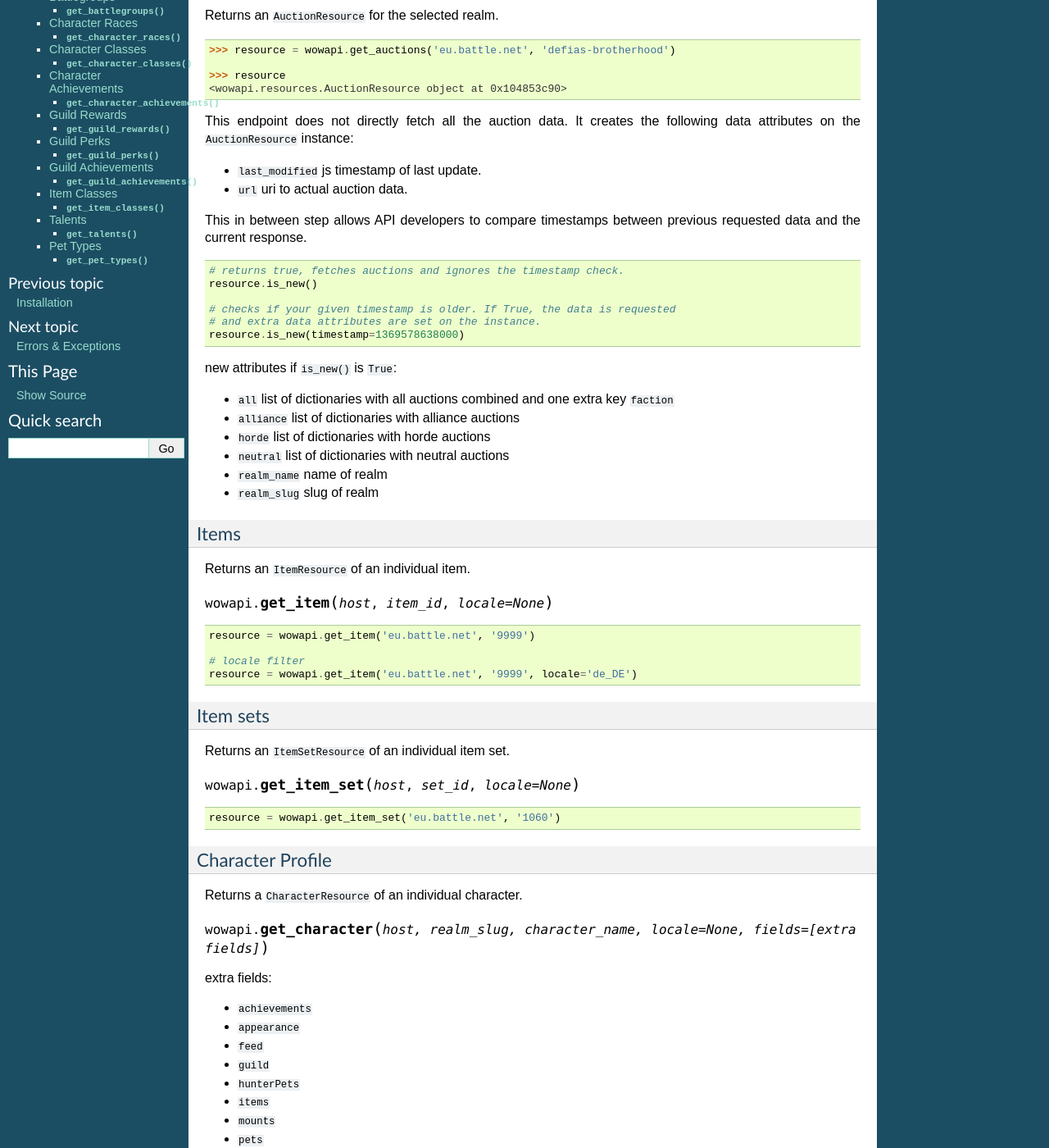
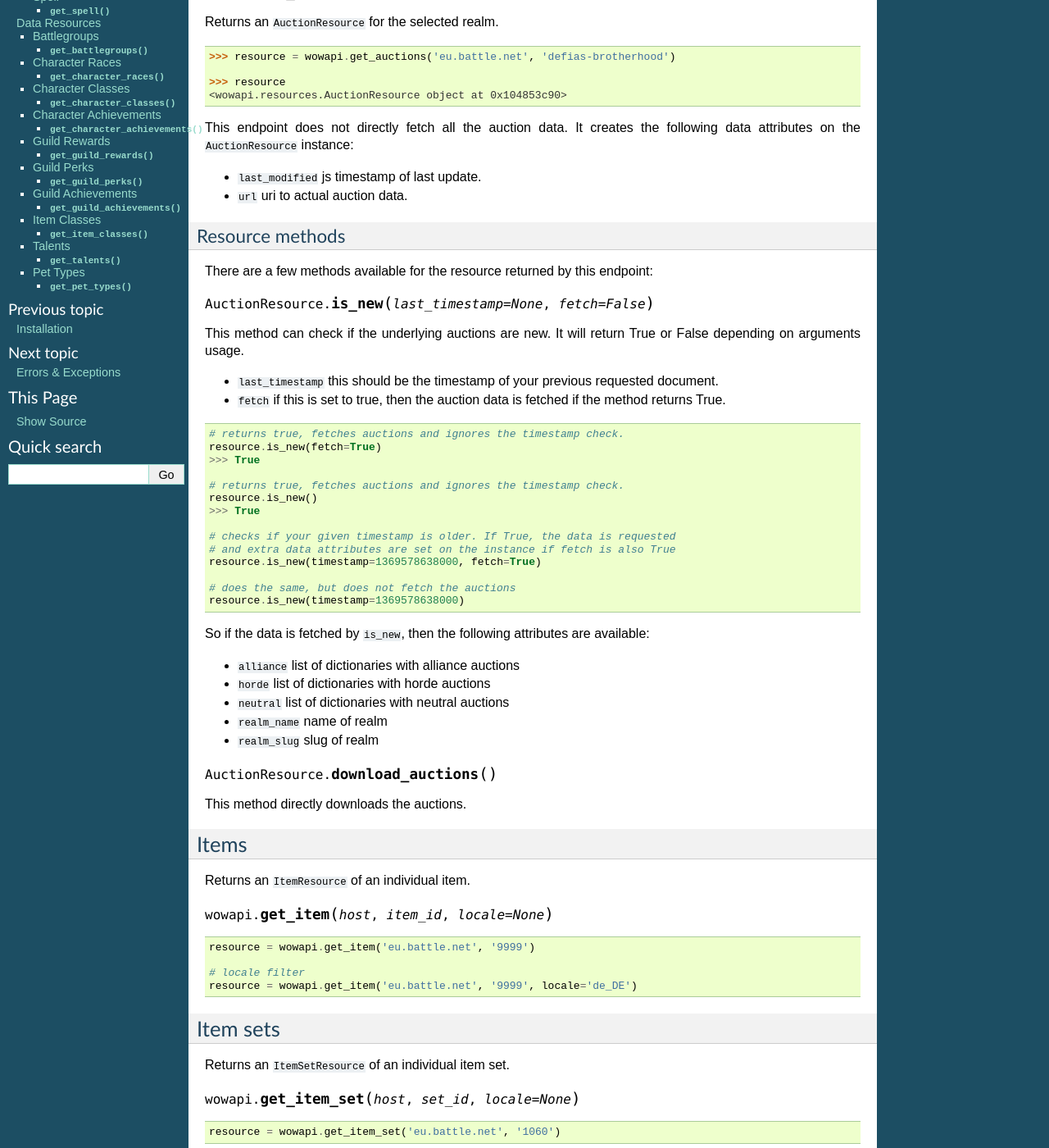
Before and after one commit to lockwooddev/python-wowapi, a Sphinx documentation site: the page built from docs/usage.rst, in a window 1280 px wide and 1400 px high, scrolled down 694 px. Shown: the whole window at 82% size. Built offline with Sphinx 7.4.7, drawn with Linux system fonts in a browser that asks for light colours; some of the changed text lies outside the part shown.

Commit message:
PEP8 errors. Remove all property from AuctionResouce. Add fetch argument to is_new method of AuctionResource. Add download_auctions method to AuctionResource. Update docs and tests.

```diff
--- a/docs/conf.py
+++ b/docs/conf.py
@@ -48,9 +48,9 @@ copyright = u'2013, Carlo Smouter'
 # built documents.
 #
 # The short X.Y version.
-version = '0.1'
+version = '0.2'
 # The full version, including alpha/beta/rc tags.
-release = '0.1'
+release = '0.2'
 
 # The language for content autogenerated by Sphinx. Refer to documentation
 # for a list of supported languages.
--- a/docs/index.rst
+++ b/docs/index.rst
@@ -25,8 +25,8 @@ For more information on the official community API visit:
 - `Official API documentation on github <http://blizzard.github.io/api-wow-docs/>`_
 - `Official Community Platform API Forum <http://us.battle.net/wow/en/forum/2626217/>`_
 
-Contents:
-~~~~~~~~~
+Contents
+========
 
 .. toctree::
    :maxdepth: 3
--- a/docs/installation.rst
+++ b/docs/installation.rst
@@ -20,7 +20,11 @@ Pip
 Running tests
 -------------
 
-If you want to run the tests of the package, install at least::
+To run the tests you need the following packages::
 
     requests >= 1.1.0
     mock >= 1.0.1
+
+To run the tests, cd to the directory and run::
+
+    python -m unittest discover
--- a/docs/usage.rst
+++ b/docs/usage.rst
@@ -36,7 +36,7 @@ Example with an ItemResource::
 
 
 Auctions
-~~~~~~~~
+--------
 
 .. function:: get_auctions(host, realm_slug)
 
@@ -55,22 +55,40 @@ following data attributes on the ``AuctionResource`` instance:
 - ``last_modified`` js timestamp of last update.
 - ``url`` uri to actual auction data.
 
-This in between step allows API developers to compare timestamps between
-previous requested data and the current response.
+Resource methods
+^^^^^^^^^^^^^^^^
+
+There are a few methods available for the resource returned by this endpoint:
+
+
+.. py:method:: AuctionResource.is_new(last_timestamp=None, fetch=False)
+
+This method can check if the underlying auctions are new. It will return True or False depending
+on arguments usage.
+
+-   ``last_timestamp`` this should be the timestamp of your previous requested document.
+-   ``fetch`` if this is set to true, then the auction data is fetched if the method returns True.
 
 ::
 
     # returns true, fetches auctions and ignores the timestamp check.
+    resource.is_new(fetch=True)
+    >>> True
+
+    # returns true, fetches auctions and ignores the timestamp check.
     resource.is_new()
+    >>> True
 
     # checks if your given timestamp is older. If True, the data is requested
-    # and extra data attributes are set on the instance.
+    # and extra data attributes are set on the instance if fetch is also True
+    resource.is_new(timestamp=1369578638000, fetch=True)
+
+    # does the same, but does not fetch the auctions
     resource.is_new(timestamp=1369578638000)
 
 
-new attributes if ``is_new()`` is ``True``:
+So if the data is fetched by ``is_new``, then the following attributes are available:
 
-- ``all`` list of dictionaries with all auctions combined and one extra key ``faction``
 - ``alliance`` list of dictionaries with alliance auctions
 - ``horde`` list of dictionaries with horde auctions
 - ``neutral`` list of dictionaries with neutral auctions
@@ -78,8 +96,13 @@ new attributes if ``is_new()`` is ``True``:
 - ``realm_slug`` slug of realm
 
 
+.. py:method:: AuctionResource.download_auctions()
+
+This method directly downloads the auctions.
+
+
 Items
-~~~~~
+-----
 
 Returns an ``ItemResource`` of an individual item.
 
@@ -94,7 +117,7 @@ Returns an ``ItemResource`` of an individual item.
 
 
 Item sets
-~~~~~~~~~
+---------
 
 Returns an ``ItemSetResource`` of an individual item set.
 
@@ -106,7 +129,7 @@ Returns an ``ItemSetResource`` of an individual item set.
 
 
 Character Profile
-~~~~~~~~~~~~~~~~~
+-----------------
 
 Returns a ``CharacterResource`` of an individual character.
 
@@ -142,7 +165,7 @@ extra fields:
 
 
 Pet abilities
-~~~~~~~~~~~~~
+-------------
 
 Returns a ``PetAbilitiesResource`` of an individual pet ability.
 
@@ -154,7 +177,7 @@ Returns a ``PetAbilitiesResource`` of an individual pet ability.
 
 
 Pet species
-~~~~~~~~~~~
+-----------
 
 Returns a ``PetSpeciesResource`` of an individual pet species.
 
@@ -166,7 +189,7 @@ Returns a ``PetSpeciesResource`` of an individual pet species.
 
 
 Pet stats
-~~~~~~~~~
+---------
 
 Returns a ``PetStatsResource`` of an individual pet species.
 
@@ -184,7 +207,7 @@ extra filters:
 
 
 Realm Leaderboard
-~~~~~~~~~~~~~~~~~
+-----------------
 
 Returns a ``RealmLeaderboardResource`` of all challenges on an individual
 realm.
@@ -197,7 +220,7 @@ realm.
 
 
 Region Leaderboard
-~~~~~~~~~~~~~~~~~~
+------------------
 
 Returns a ``RegionLeaderboardResource`` of the top 100 challenge results for
 the region.
@@ -210,7 +233,7 @@ the region.
 
 
 Guild Profile
-~~~~~~~~~~~~~
+-------------
 
 Returns a ``GuildProfileResource`` of an individual guild.
 
@@ -229,7 +252,7 @@ extra fields:
 
 
 Arena Team
-~~~~~~~~~~
+----------
 
 Returns an ``ArenaTeamResource`` of an individual arena team.
 
@@ -247,7 +270,7 @@ Returns an ``ArenaTeamResource`` of an individual arena team.
 
 
 Arena Ladder
-~~~~~~~~~~~~
+------------
 
 Returns an ``ArenaLadderResource`` of an individual battlegroup.
 
@@ -271,7 +294,7 @@ Extra filters:
 
 
 Rated Battleground Ladder
-~~~~~~~~~~~~~~~~~~~~~~~~~
+-------------------------
 
 Returns a ``BattleGroundLadderResource`` of an individual region.
 
@@ -289,7 +312,7 @@ Extra filters:
 
 
 Quest
-~~~~~
+-----
 
 Returns a ``QuestResource`` of an individual quest.
 
@@ -301,7 +324,7 @@ Returns a ``QuestResource`` of an individual quest.
 
 
 Realm Status
-~~~~~~~~~~~~
+------------
 
 Returns a ``RealmStatusResource`` of all realms in the region.
 
@@ -313,7 +336,7 @@ Returns a ``RealmStatusResource`` of all realms in the region.
 
 
 Recipe
-~~~~~~
+------
 
 Returns a ``RecipeResource`` of an individual recipe.
 
@@ -325,7 +348,7 @@ Returns a ``RecipeResource`` of an individual recipe.
 
 
 Spell
-~~~~~
+-----
 
 Returns a ``SpellResource`` of an individual spell.
 
@@ -339,7 +362,7 @@ Returns a ``SpellResource`` of an individual spell.
 
 
 Data Resources
---------------
+==============
 
 Another part of the API are the data endpoints. The data stored behind these
 endpoints can be connected to data from other endpoints.
@@ -348,7 +371,7 @@ The data endpoints all return a ``DataResource`` with attributes from the
 different datasets.
 
 Battlegroups
-~~~~~~~~~~~~
+------------
 
 .. function:: get_battlegroups(host)
 
@@ -358,7 +381,7 @@ Battlegroups
 
 
 Character Races
-~~~~~~~~~~~~~~~
+---------------
 
 .. function:: get_character_races(host, locale=None)
 
@@ -368,7 +391,7 @@ Character Races
 
 
 Character Classes
-~~~~~~~~~~~~~~~~~
+-----------------
 
 .. function:: get_character_classes(host, locale=None)
 
@@ -378,7 +401,7 @@ Character Classes
 
 
 Character Achievements
-~~~~~~~~~~~~~~~~~~~~~~
+----------------------
 
 .. function:: get_character_achievements(host, locale=None)
 
@@ -388,7 +411,7 @@ Character Achievements
 
 
 Guild Rewards
-~~~~~~~~~~~~~
+-------------
 
 .. function:: get_guild_rewards(host, locale=None)
 
@@ -398,7 +421,7 @@ Guild Rewards
 
 
 Guild Perks
-~~~~~~~~~~~
+-----------
 
 .. function:: get_guild_perks(host, locale=None)
 
@@ -408,7 +431,7 @@ Guild Perks
 
 
 Guild Achievements
-~~~~~~~~~~~~~~~~~~
+------------------
 
 .. function:: get_guild_achievements(host, locale=None)
 
@@ -418,7 +441,7 @@ Guild Achievements
 
 
 Item Classes
-~~~~~~~~~~~~
+------------
 
 .. function:: get_item_classes(host, locale=None)
 
@@ -428,7 +451,7 @@ Item Classes
 
 
 Talents
-~~~~~~~
+-------
 
 .. function:: get_talents(host, locale=None)
 
@@ -438,7 +461,7 @@ Talents
 
 
 Pet Types
-~~~~~~~~~
+---------
 
 .. function:: get_pet_types(host, locale=None)
 
--- a/setup.py
+++ b/setup.py
@@ -4,7 +4,7 @@ from distutils.core import setup
 setup(
     name='python-wowapi',
     description="Python-wowapi is a client library for interacting with the World of Warcraft Community API.",
-    version='0.1',
+    version='0.2',
     packages=[
         'wowapi',
         'wowapi.tests',
```
Also changed, not shown: other parts of docs/usage.rst (+2 -2 lines), docs/changelog.rst (+10 -1 lines), wowapi/__init__.py (+1 -10 lines), 5 other files.
